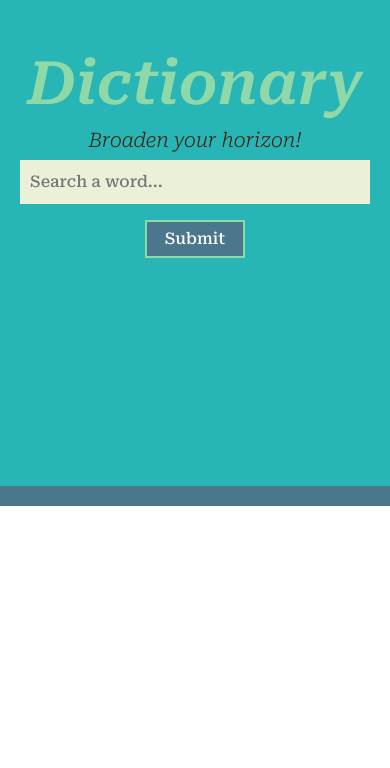
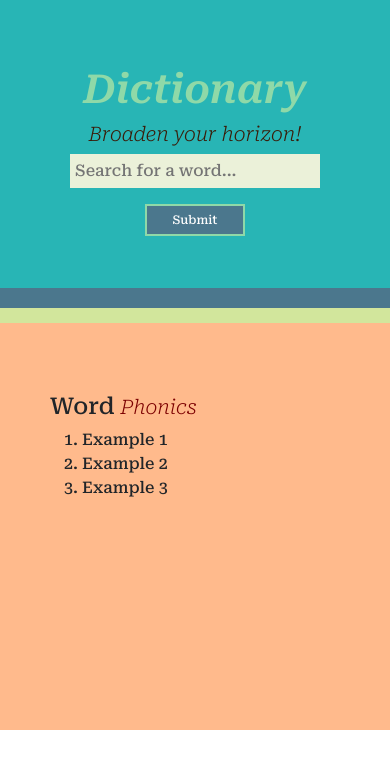
Before and after one commit to lkbobadi/dictionary-react-app, a React (Create React App) app: page / in a window 390 px wide. Shown: the top 768 px of the page. Built offline with nearby package versions, Linux system fonts and the light colour scheme.

Commit message:
Responsive Design added
Deleted Gutters

```diff
--- a/src/App.css
+++ b/src/App.css
@@ -1,5 +1,8 @@
 body {
   font-family: "Roboto Serif", sans-serif;
+}
+.container {
+  max-width: 100%;
 }
 
 .App {
@@ -22,11 +25,7 @@ h2 {
 }
 
 .search-section {
-  position: fixed;
-  top: 0;
-  left: 0;
   height: 60vh;
-  width: 100vw;
   background: #28b5b5;
   border-bottom: 20px solid #4b778d;
 }
@@ -58,3 +57,40 @@ input[type="submit"]:hover {
   background: #d2e69c;
   color: #4b778d;
 }
+
+@media (max-width: 755px) {
+  .search-section {
+    height: 40vh;
+    margin-top: -30px;
+  }
+
+  h1 {
+    font-size: 40px;
+  }
+
+  input[type="search"] {
+    padding: 5px;
+    width: 250px;
+  }
+
+  input[type="submit"] {
+    font-size: 12px;
+  }
+}
+
+.content-section {
+  border-top: 15px solid #d2e69c;
+  padding-top: 20px;
+  background: rgb(255, 186, 140);
+  height: 50vh;
+}
+
+.contents {
+  padding: 50px;
+}
+
+.phonics {
+  color: rgb(124, 0, 0);
+  font-style: italic;
+  font-size: 20px;
+}
--- a/src/App.js
+++ b/src/App.js
@@ -1,4 +1,5 @@
 import React from "react";
+import Content from "./Content";
 import "./App.css";
 
 export default function App() {
@@ -6,20 +7,28 @@ export default function App() {
     return "Hello";
   }
   return (
-    <div className='container'>
+    <div className='container-fluid m-0 p-0'>
       <div className='App'>
-        <div className='search-section'>
+        <div className='search-section pt-5'>
           <h1 className='title mt-5'>Dictionary</h1>
           <h2>Broaden your horizon!</h2>
-          <form onSubmit={search}>
+          <form onSubmit={search} class='pb-5'>
             <div className='search-wrap'>
-              <input type='search' id='search' placeholder='Search a word...' />
+              <input
+                type='search'
+                id='search'
+                placeholder='Search for a word...'
+              />
               <br />
               <input type='submit' id='submit' className='mt-3' />
             </div>
           </form>
         </div>
       </div>
+
+      <div className='content-section pe-0'>
+        <Content />
+      </div>
     </div>
   );
 }
--- /dev/null
+++ b/src/Content.js
@@ -0,0 +1,18 @@
+import React from "react";
+import "./App.css";
+
+export default function Content() {
+  return (
+    <div className='contents'>
+      <h3>
+        Word <span className='phonics'>Phonics</span>
+      </h3>
+
+      <ol className='sentences'>
+        <li>Example 1</li>
+        <li>Example 2</li>
+        <li>Example 3</li>
+      </ol>
+    </div>
+  );
+}
```
Also changed, not shown: src/setupTests.js (added, +5 -0 lines), src/logo.svg (added), 1 other file (tests, documents, lock files or other folders).
